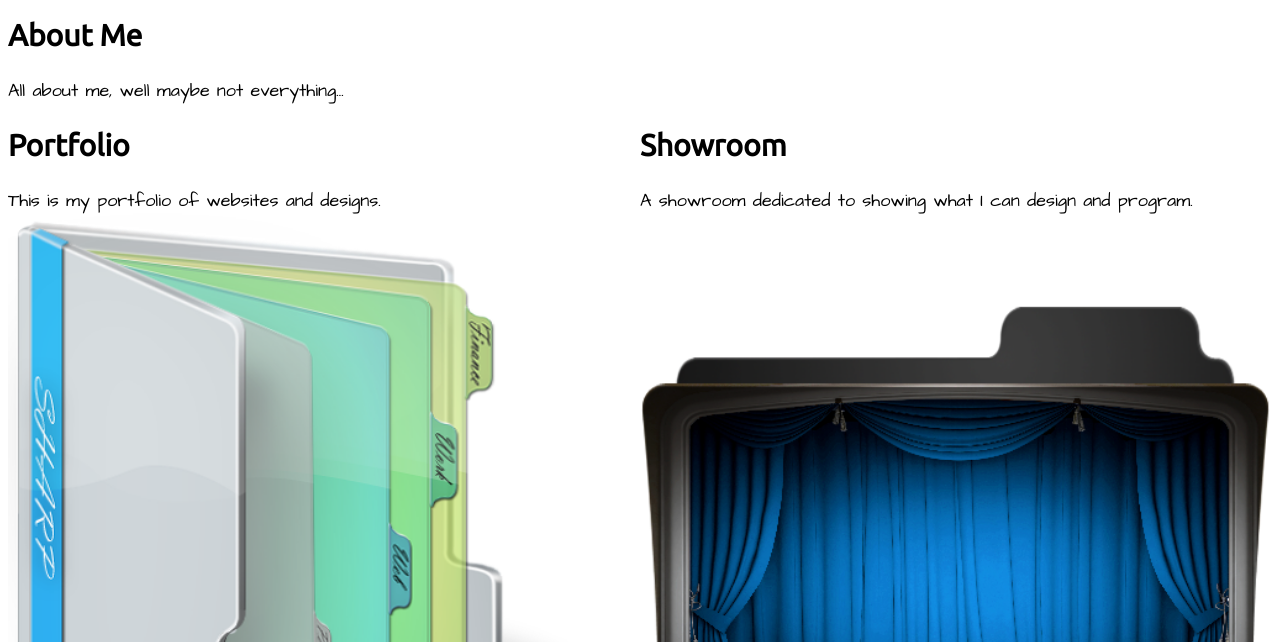
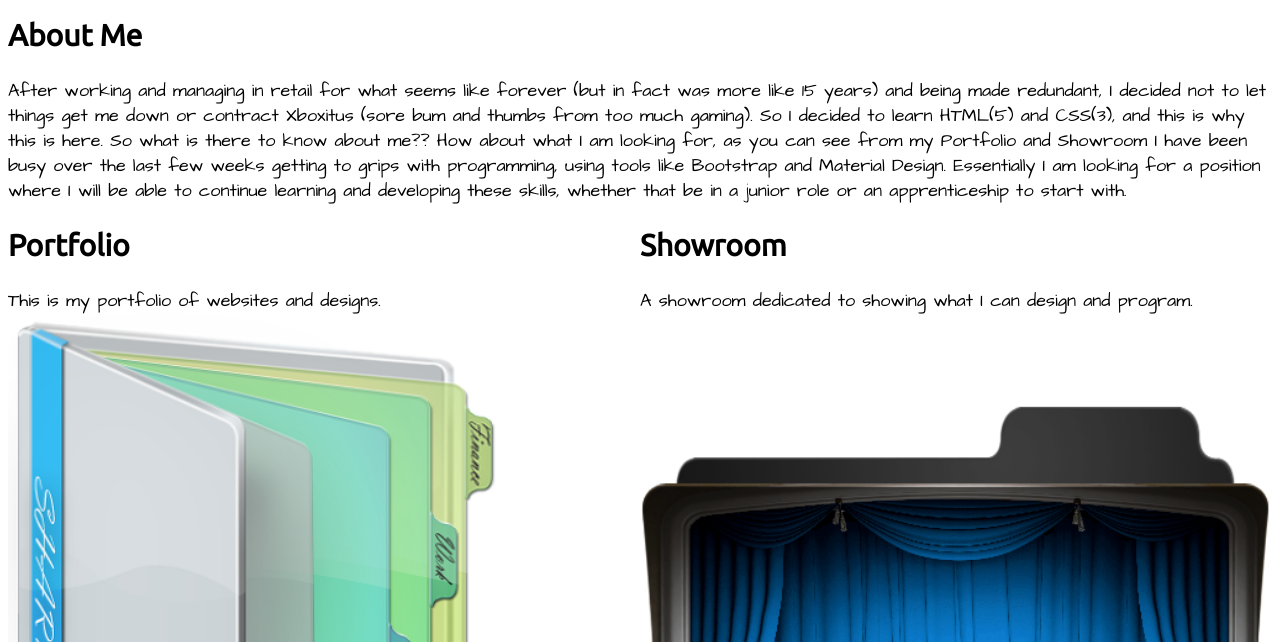
Before and after one commit to memb83/Web_Portfolio-master, a plain HTML site: page index.html in a window 1280 px wide. Shown: the part 158-800 px from the top of the page. Drawn offline with Linux system fonts and the light colour scheme.

Commit message:
Text changes

```diff
--- a/index.html
+++ b/index.html
@@ -27,7 +27,15 @@
             </h2>
         </header>
         <article>
-            All about me, well maybe not everything...
+            After working and managing in retail for what seems like forever (but in fact was more like 15 years) and
+            being made redundant, I decided not to let things get me down or contract Xboxitus (sore bum and thumbs
+            from too much gaming). So I decided to learn HTML(5) and CSS(3), and this is why this is here. So what is
+            there to know about me?? How about what I am looking for, as you can see from my
+            <Portfolio href="portfolio">Portfolio</Portfolio> and
+            <Showroom href="showroom">Showroom</Showroom>
+            I have been busy over the last few weeks getting to grips with programming, using tools like Bootstrap and
+            Material Design. Essentially I am looking for a position where I will be able to continue learning and
+            developing these skills, whether that be in a junior role or an apprenticeship to start with.
         </article>
     </section>
 <div>
@@ -55,7 +63,7 @@
     </section>
 </div>
     <Footer>
-        Lonely, oh so Lonely....
+
     </Footer>
 </body>
 </html>
```
